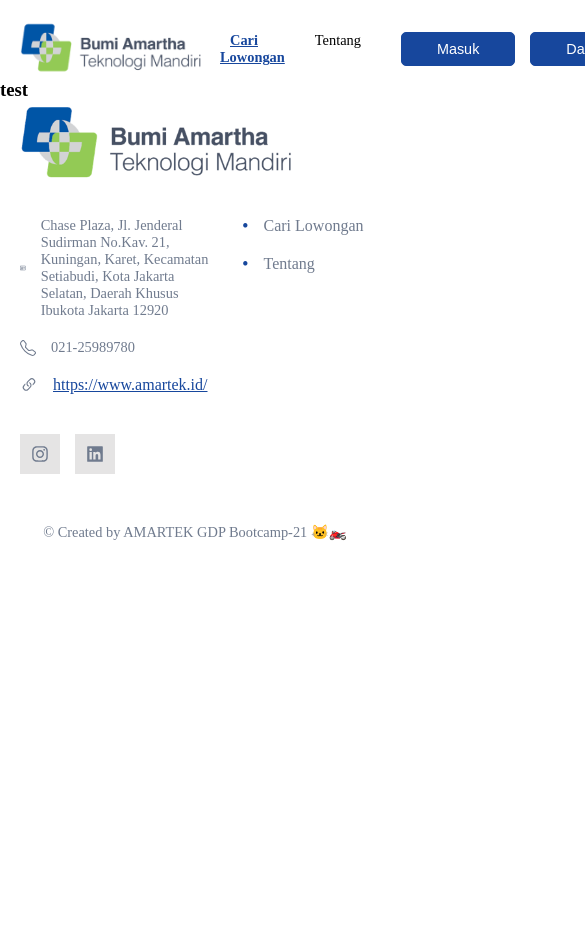
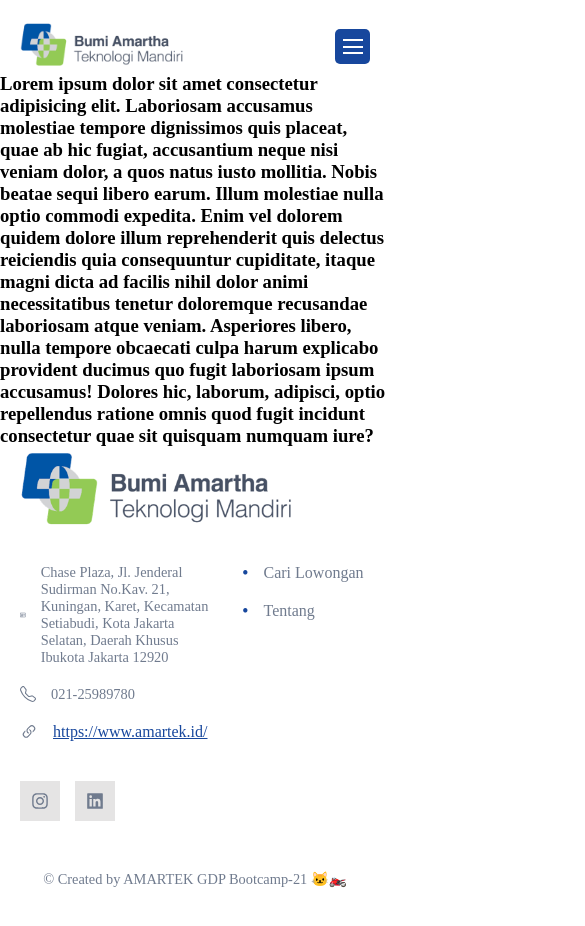
Before and after one commit to Lahar91/academic_amartek, a React (Create React App) app in the folder Front_End/academi_amartek/: page / in a window 390 px wide. Shown: the top 926 px of the page, 585 px wide, since content can reach past the window. Built offline with nearby package versions, Linux system fonts and the light colour scheme.

Commit message:
add responsive for tablet and mobile view on navbar, add depedency react-icons for icons and react-router-dom for routes

```diff
--- a/Front_End/academi_amartek/src/App.js
+++ b/Front_End/academi_amartek/src/App.js
@@ -1,7 +1,8 @@
 import { BrowserRouter as Router, Routes, Route } from "react-router-dom";
-import CariLowongan from "./components/template/user_management/cari_lowongan";
-import Tentang from "./components/template/user_management/tentang";
+import CariLowongan from "./components/page/user_management/cari_lowongan";
+import Tentang from "./components/page/user_management/tentang";
 
+// ini untuk route url aplikasi
 function App() {
 	return (
 		<Router>
--- /dev/null
+++ b/Front_End/academi_amartek/src/components/page/user_management/cari_lowongan/index.js
@@ -0,0 +1,7 @@
+import TemplateCariLowongan from "../../../template/user_management/cari_lowongan";
+
+function CariLowongan() {
+	return <TemplateCariLowongan />;
+}
+
+export default CariLowongan;
--- /dev/null
+++ b/Front_End/academi_amartek/src/components/page/user_management/tentang/index.js
@@ -0,0 +1,7 @@
+import TemplateTentang from "../../../template/user_management/tentang";
+
+function Tentang() {
+	return <TemplateTentang />;
+}
+
+export default Tentang;
--- a/Front_End/academi_amartek/src/components/template/user_management/cari_lowongan/index.js
+++ b/Front_End/academi_amartek/src/components/template/user_management/cari_lowongan/index.js
@@ -3,7 +3,7 @@
 import "./index.css";
 import { useEffect } from "react";
 
-function CariLowongan() {
+function TemplateCariLowongan() {
 	useEffect(() => {
 		document.title = "Cari lowongan pekerjaan";
 	}, []);
@@ -12,11 +12,22 @@
 		<div className="cari-lowongan">
 			<Navbar />
 
-			<h3>test</h3>
+			<h3>
+				Lorem ipsum dolor sit amet consectetur adipisicing elit. Laboriosam accusamus
+				molestiae tempore dignissimos quis placeat, quae ab hic fugiat, accusantium neque
+				nisi veniam dolor, a quos natus iusto mollitia. Nobis beatae sequi libero earum.
+				Illum molestiae nulla optio commodi expedita. Enim vel dolorem quidem dolore illum
+				reprehenderit quis delectus reiciendis quia consequuntur cupiditate, itaque magni
+				dicta ad facilis nihil dolor animi necessitatibus tenetur doloremque recusandae
+				laboriosam atque veniam. Asperiores libero, nulla tempore obcaecati culpa harum
+				explicabo provident ducimus quo fugit laboriosam ipsum accusamus! Dolores hic,
+				laborum, adipisci, optio repellendus ratione omnis quod fugit incidunt consectetur
+				quae sit quisquam numquam iure?
+			</h3>
 
 			<Footer />
 		</div>
 	);
 }
 
-export default CariLowongan;
+export default TemplateCariLowongan;
--- a/Front_End/academi_amartek/src/components/template/user_management/navbar/index.css
+++ b/Front_End/academi_amartek/src/components/template/user_management/navbar/index.css
@@ -76,6 +76,16 @@
   border: 1px solid var(--main-color);
 }
 
+/* navbar hamburger menu */
+.nav-hamburger{
+  display: none;
+}
+
+/* navbar versi mobile phone */
+.mobile-nav{
+  display: none;
+}
+
 /* sticky navbar ketika di scroll */
 .sticky-nav {
   position: fixed;
@@ -93,3 +103,111 @@
   text-decoration: underline !important;
   text-decoration-color: black;
 }
+
+/* Responsive Breakpoints */
+/* for tablet */
+@media screen and (max-width: 768px){
+  .navbar .nav-link {
+    display: none;
+  }
+
+  /* styling untuk hamburger menu navbar */
+  .nav-hamburger{
+    display: flex;
+    flex-direction: column;
+    align-items: center;
+    justify-content: center;
+    gap: 4.5px 0;
+    background-color: var(--main-color);
+    width: 35px;
+    height: 35px;
+    border-radius: 5px;
+  }
+
+  /* hamburger menu ketika di hover */
+  .nav-hamburger:hover{
+    cursor: pointer;
+  }
+
+  /* hamburger menu unit */
+  .nav-hamburger div{
+    width: 20px;
+    height: 2px;
+    background-color: white;
+  }
+
+  /* ubah warna logo close di hamburger menu */
+  .nav-hamburger .close-mobile-nav path{
+    stroke: white !important;
+  }
+
+  /* styling navbar versi mobile phone */
+  .mobile-nav{
+    display: block;
+    background-color: white;
+    width: 50vw;
+    height: 100vh;
+    padding: 20px 20px 0 10px;
+    position: absolute;
+    right: 0;
+    transform: translateX(2000px);
+  }
+
+  /* memunculkan navbar versi mobile phone */
+  .show-mobile-nav{
+    transform: translateX(0);
+  }
+
+  /* styling navbar versi mobile phone bagian link container */
+  .mobile-nav .mobile-nav-link {
+    display: flex;
+    flex-direction: column;
+    gap: 10px 0;
+    margin-bottom: 20px;
+  }
+
+  /* styling navbar versi mobile phone bagian link unit */
+  .mobile-nav .mobile-nav-link a{
+    padding: 13px;
+    text-align: center;
+    text-decoration: none !important;
+    font-weight: normal;
+    transition: .3s;
+    font-size: .9em;
+    background-color: var(--main-color);
+    color: white !important;
+  }
+
+  /* styling navbar versi mobile phone bagian button container */
+  .mobile-nav .mobile-nav-btn{
+    display: flex;
+    flex-direction: column;
+    gap: 15px 0;
+  }
+
+  /* styling navbar versi mobile phone bagian button unit */
+  .mobile-nav .mobile-nav-btn button{
+    padding: 10px 35px 10px 35px;
+    background-color: white;
+    border: 1px solid var(--main-color);
+    cursor: pointer;
+    color: black;
+    font-size: .9em;
+    outline: none;
+  }
+}
+
+/* for mobile */
+@media screen and (max-width: 576px){
+  .navbar .nav-logo img{
+    width: 180px;
+  }
+
+  .mobile-nav .mobile-nav-link a{
+    font-size: .8em;
+  }
+
+  .mobile-nav .mobile-nav-btn button{
+    font-size: .8em;
+  }
+}
--- a/Front_End/academi_amartek/src/components/template/user_management/navbar/index.js
+++ b/Front_End/academi_amartek/src/components/template/user_management/navbar/index.js
@@ -2,10 +2,14 @@
 import "./index.css";
 import { useState, useEffect } from "react";
 import { NavLink } from "react-router-dom";
+import { GrClose } from "react-icons/gr";
 
 function Navbar() {
 	// state buat bikin sticky navbar ketika di scroll
 	const [stickyClass, setStickyClass] = useState("");
+
+	// state untuk toggle hamburger menu navbar versi mobile phone
+	const [toggleHamburgerMenu, setToggleHamburgerMenu] = useState(false);
 
 	useEffect(() => {
 		// untuk menambahkan event scroll
@@ -31,6 +35,8 @@
 					<img src="/amartek-logo.png" alt="Logo App" />
 				</div>
 				<div className="nav-link">
+					{/* navlink untuk menggunakan class active nav ketika aplikasi atau link tersebut */}
+					{/* di akses */}
 					<ul>
 						<li>
 							<NavLink
@@ -54,7 +60,37 @@
 						<button>Daftar</button>
 					</div>
 				</div>
+
+				{/* navbar hamburger menu */}
+				<div
+					className="nav-hamburger"
+					onClick={() => {
+						setToggleHamburgerMenu(!toggleHamburgerMenu);
+					}}
+				>
+					{toggleHamburgerMenu ? (
+						<GrClose size="22px" className="close-mobile-nav" />
+					) : (
+						<>
+							<div></div>
+							<div></div>
+							<div></div>
+						</>
+					)}
+				</div>
 			</nav>
+
+			{/* html navbar versi mobile phone */}
+			<div className={`mobile-nav ${toggleHamburgerMenu ? "show-mobile-nav" : ""}`}>
+				<div className="mobile-nav-link">
+					<NavLink to="/">Cari Lowongan</NavLink>
+					<NavLink to="/tentang">Tentang</NavLink>
+				</div>
+				<div className="mobile-nav-btn">
+					<button>Masuk</button>
+					<button>Daftar</button>
+				</div>
+			</div>
 		</div>
 	);
 }
--- a/Front_End/academi_amartek/src/components/template/user_management/tentang/index.js
+++ b/Front_End/academi_amartek/src/components/template/user_management/tentang/index.js
@@ -1,12 +1,14 @@
+import Footer from "../footer";
 import Navbar from "../navbar";
 
-function Tentang() {
+function TemplateTentang() {
 	return (
 		<div>
 			<Navbar />
 			<h3>test</h3>
+			<Footer />
 		</div>
 	);
 }
 
-export default Tentang;
+export default TemplateTentang;
--- a/Front_End/academi_amartek/src/index.css
+++ b/Front_End/academi_amartek/src/index.css
@@ -16,4 +16,7 @@
 body{
   font-family: 'Poppins';
   font-size: 16px;
+
+  /* untuk menyembunyikan elemen navbar versi mobile phone */
+  overflow-x: hidden;
 }
```
